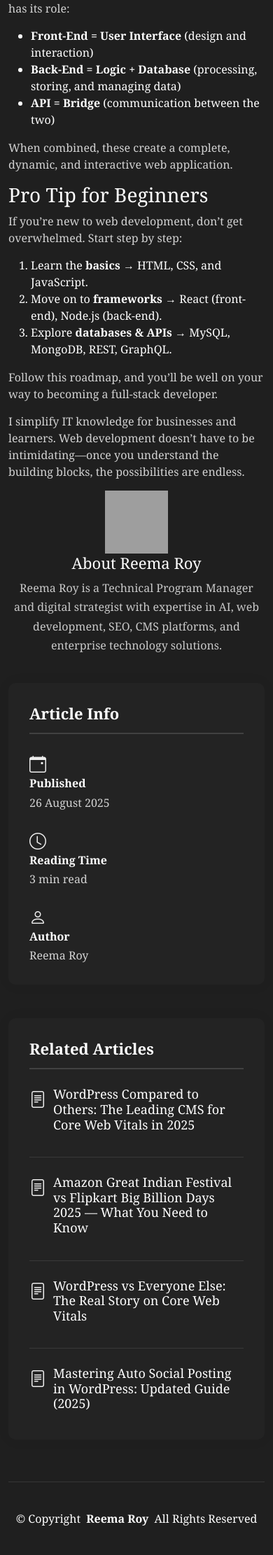
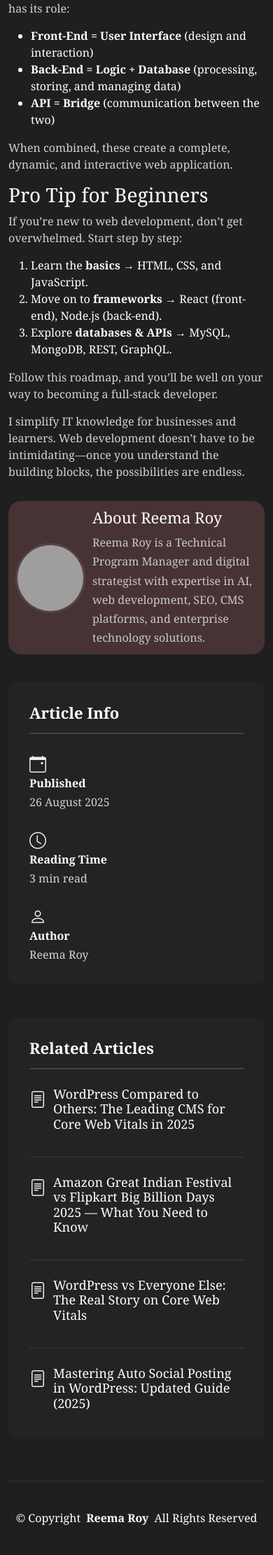
Before and after one commit to iamreemaroy/Reema-Roy, a Jekyll site: the page built from blog/_posts/2025-08-26-web-development-made-simple.md, in a window 390 px wide. Shown: the part 2194-4416 px from the top of the page at 70% size. Built offline with Jekyll 4.4.1, drawn with Linux system fonts in a browser that asks for light colours; grey boxes are pictures that could not be loaded.

Commit message:
Update post.html

```diff
--- a/_layouts/post.html
+++ b/_layouts/post.html
@@ -219,14 +219,25 @@ layout: default
     }
 
     .author-box {
-    flex-direction: column;
-    text-align: center;
+      display: flex;
+      gap: 10px;
+      background: #473333;
+      border-radius: 18px;
+      padding: 10px;
+      margin-top: 30px;
+      align-items: center;
+      text-align: left;
   }
 
   .author-box img {
-    width: 90px;
-    height: 90px;
+        width: 100px;
+        height: 100px;
+        min-width: 100px;
+        border-radius: 50%;
+        object-fit: cover;
+        border: 3px solid rgba(255, 255, 255, 0.08);
   }
+
   .author-box h3 {
   color: #ffffff;
   font-size: 22px;
```
